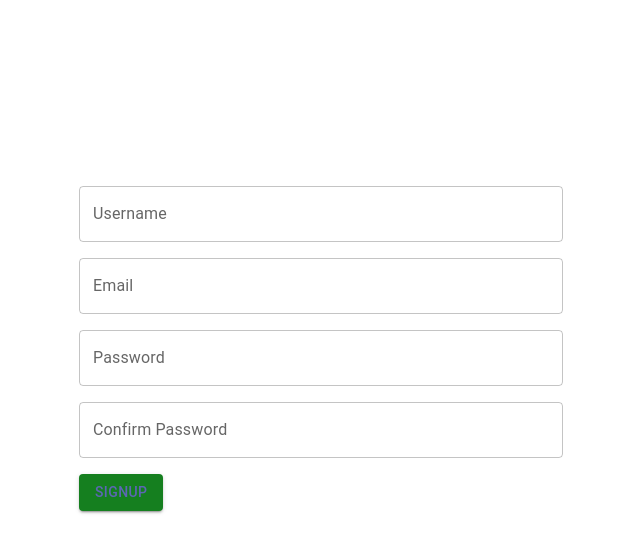
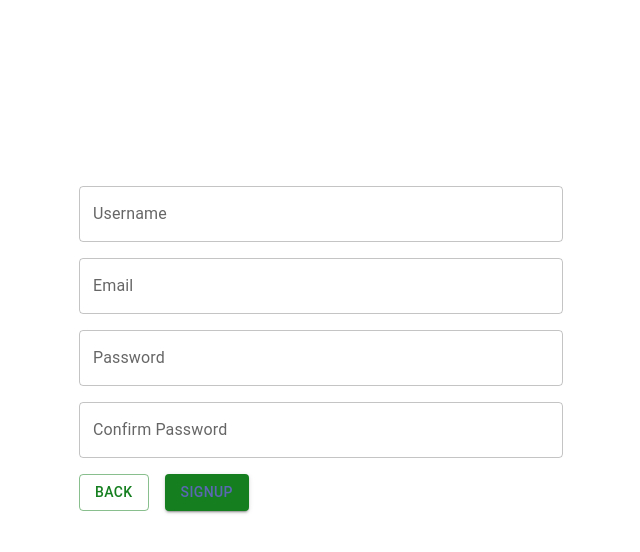
Before and after one commit to Harrymeng9/Project-NutriFuel, a React app: page /login in a window 1280 px wide. Both pictures are taken after typing "Sample", "Sample123" into the empty fields and a click on the button "CREATE ACCOUNT". Shown: the part 441-993 px from the top of the page, without its empty margins (319-959 px from the left). Built offline with nearby package versions, Linux system fonts and the light colour scheme; no server answers; the HTML template or start-up script is replaced by a standard one.

Commit message:
Added back button to signup page

```diff
--- a/client/src/components/login&signup/Signup.jsx
+++ b/client/src/components/login&signup/Signup.jsx
@@ -117,6 +117,9 @@ var SignupSection = function ({userInfo, auth, setShowError}){
         <TextField label={'Confirm Password'} onChange={(e)=>{signupInfo.current.confirmPassword = e.target.value}} type="password" fullWidth/>
         </Grid>
         <Grid item l={6}>
+        <Button variant='outlined' onClick={()=>{navigate('/login')}}>Back</Button>
+        </Grid>
+        <Grid item l={6}>
         <Button variant='contained' onClick={sendSignupInfo}>Signup</Button>
         </Grid>
       </Grid>
```
